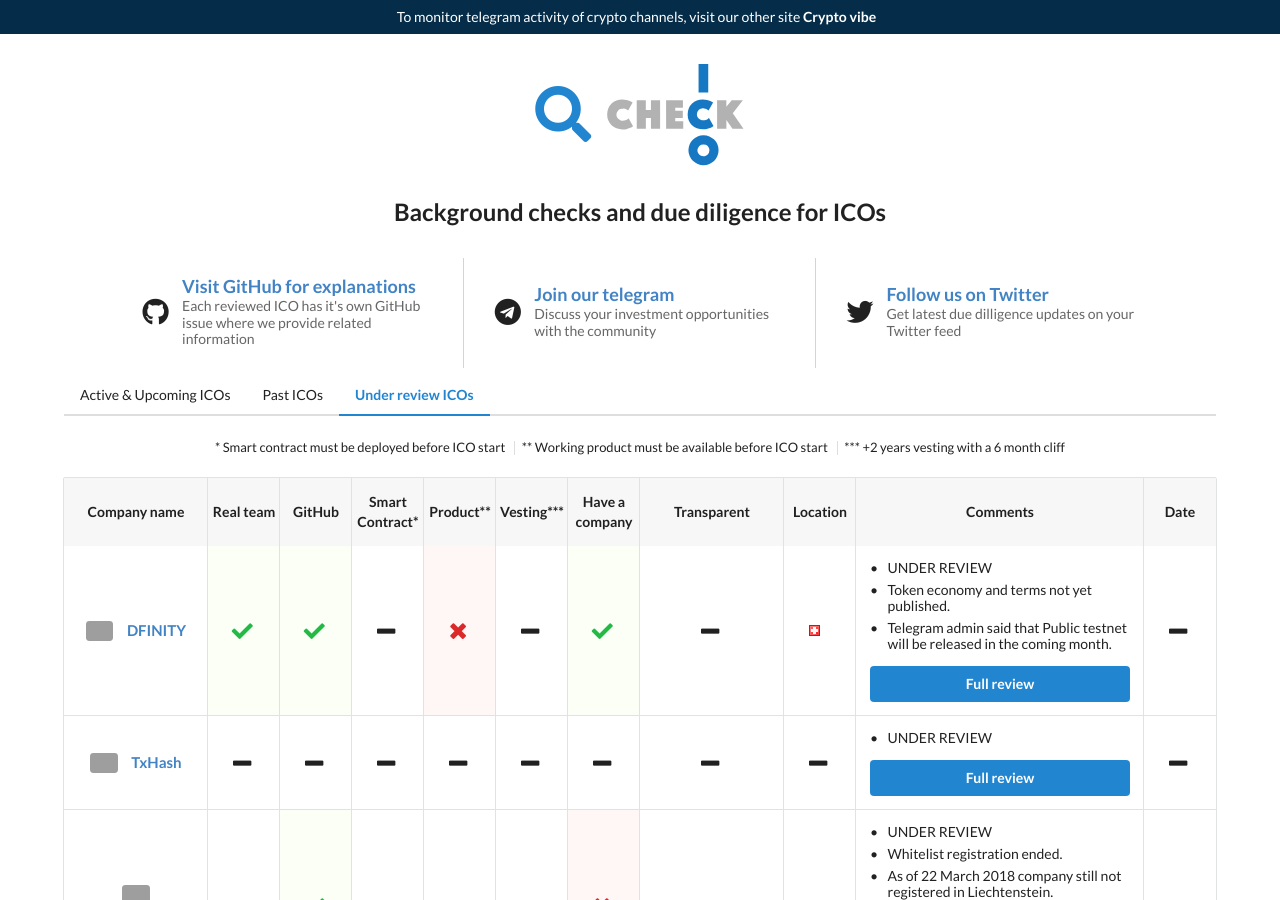
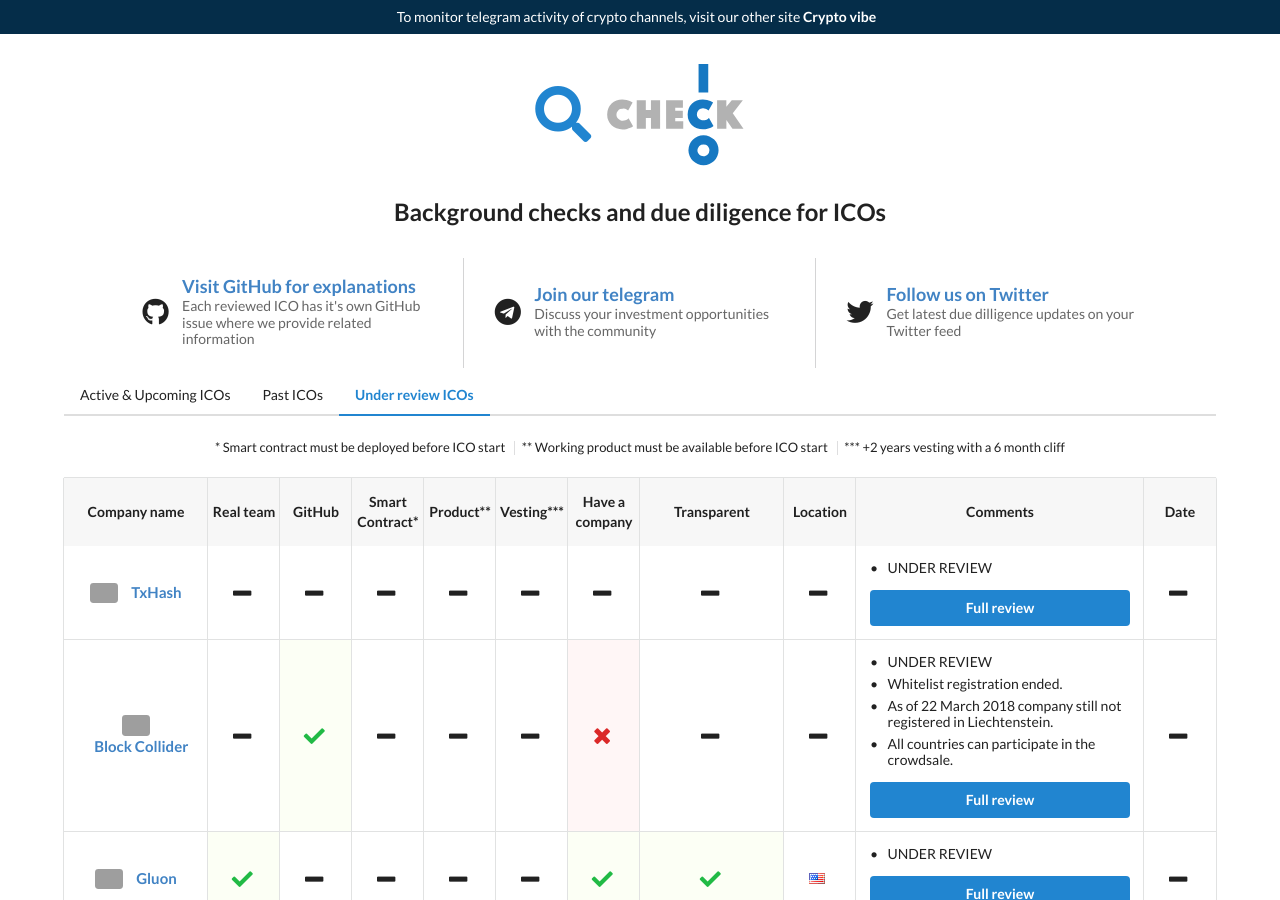
Before and after one commit to ico-check/ico-check, a Jekyll site: the page built from in-review.md, in a window 1280 px wide and 900 px high. Built offline with Jekyll 4.4.1, drawn with Linux system fonts in a browser that asks for light colours; nearby versions of some CDN libraries; grey boxes are pictures that could not be loaded.

Commit message:
64-dfinity-ico-check
Moving DFINITY to Upcoming ICOs

```diff
--- a/_data/in-review-icos.yml
+++ b/_data/in-review-icos.yml
@@ -1,23 +1,3 @@
-- name: DFINITY
-  image: https://i.imgur.com/leYv3Ny.jpg
-  url: https://dfinity.org/
-  real_team: true
-  github: true
-  smart_contract:
-  product: false
-  min_vesting:
-  have_company: true
-  transparent:
-  location: Switzerland
-  comments:
-    - content: UNDER REVIEW
-    - content: Token economy and terms not yet published.
-    - content: Telegram admin said that Public testnet will be released in the coming month.
-  ico_start_date:
-  ico_end_date:
-  safe:
-  issue_url: https://github.com/ico-check/ico-check/issues/98
-
 - name: TxHash
   image: https://i.imgur.com/uNPUR7c.png
   url: https://txhash.com/
```
